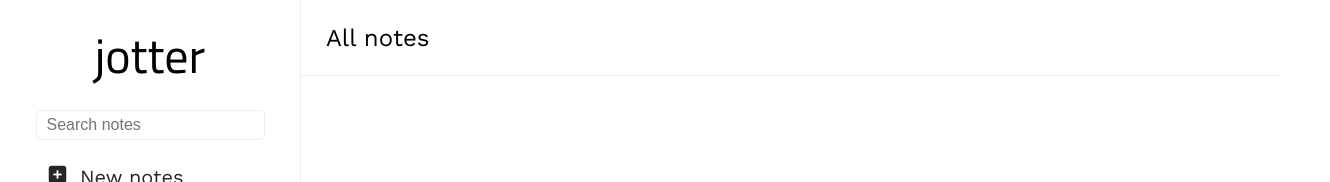
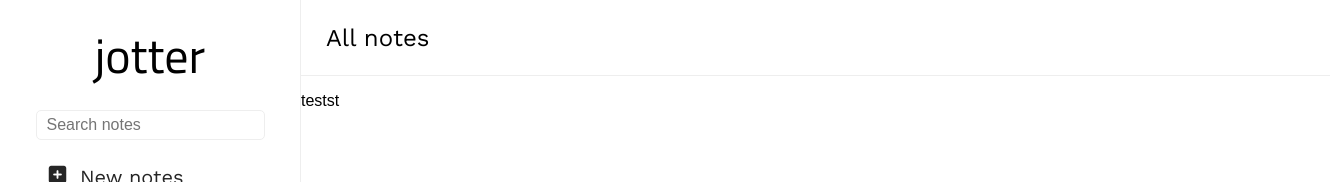
Before and after one commit to bourdier/jotter, a React (Create React App) app: page /login in a window 1280 px wide. Shown: the top 182 px of the page, 1330 px wide, since content can reach past the window. Built offline with nearby package versions, Linux system fonts and the light colour scheme; a web font is replaced by a local one.

Commit message:
Fix dashboard flex

```diff
--- a/src/assets/sass/pages/_dashboard.scss
+++ b/src/assets/sass/pages/_dashboard.scss
@@ -1,5 +1,7 @@
 .dashboard {
-  &__header {
-    display: flex;
+  display: flex;
+  flex-direction: row;
+  &__content {
+    width: 100%;
   }
 }
--- /dev/null
+++ b/src/components/NotesList.js
@@ -0,0 +1,7 @@
+export default function NotesList() {
+  return (
+    <div className="notes-list">
+      <p>testst</p>
+    </div>
+  )
+}
--- a/src/index.css
+++ b/src/index.css
@@ -226,8 +226,12 @@ input:active {
   text-decoration: underline;
 }
 
-.dashboard__header {
+.dashboard {
   display: flex;
+  flex-direction: row;
+}
+.dashboard__content {
+  width: 100%;
 }
 
 /*# sourceMappingURL=index.css.map */
--- a/src/routes/Dashboard.js
+++ b/src/routes/Dashboard.js
@@ -1,12 +1,16 @@
-import Navtab from "../components/Navtab"
-import Upperbar from "../components/Upperbar"
+import Navtab from "../components/Navtab";
+import Upperbar from "../components/Upperbar";
+import NotesList from "../components/NotesList";
 
 export default function Dashboard() {
   return (
     <div className="dashboard">
       <div className="dashboard__header">
         <Navtab />
+      </div>
+      <div className="dashboard__content">
         <Upperbar />
+        <NotesList />
       </div>
     </div>
   )
```
Also changed, not shown: 1 other file (tests, documents, lock files or other folders).
